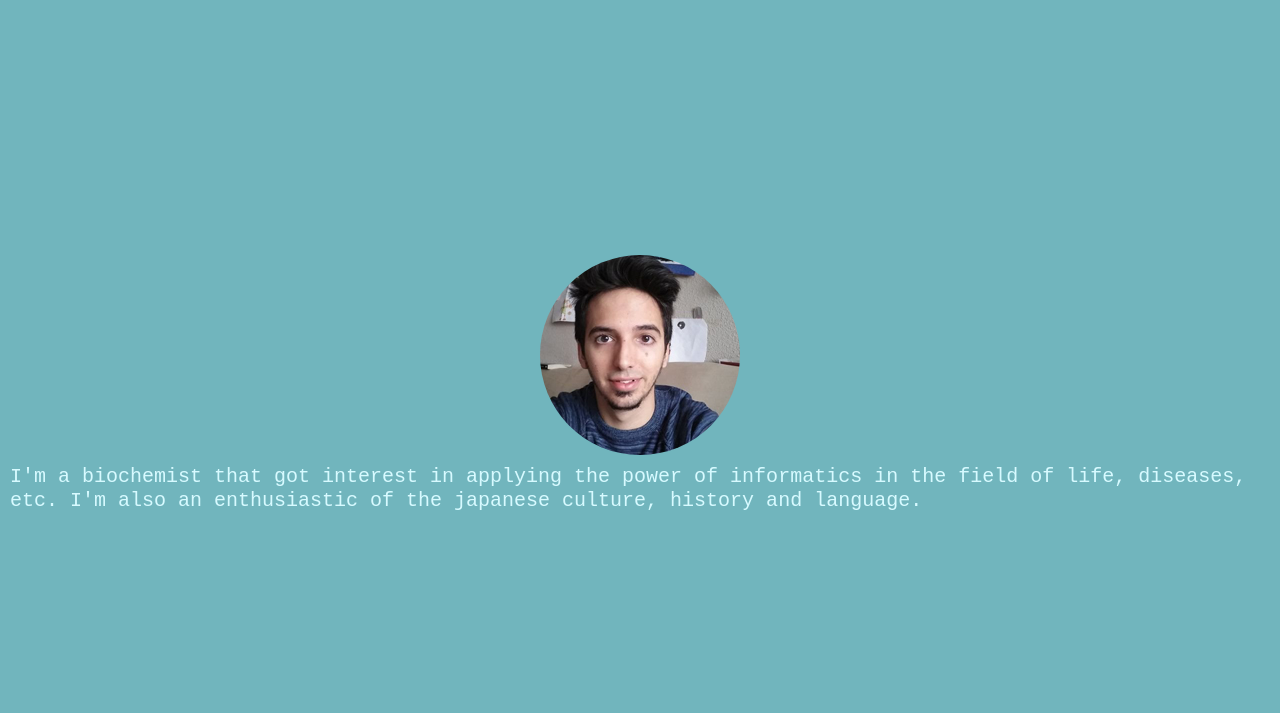
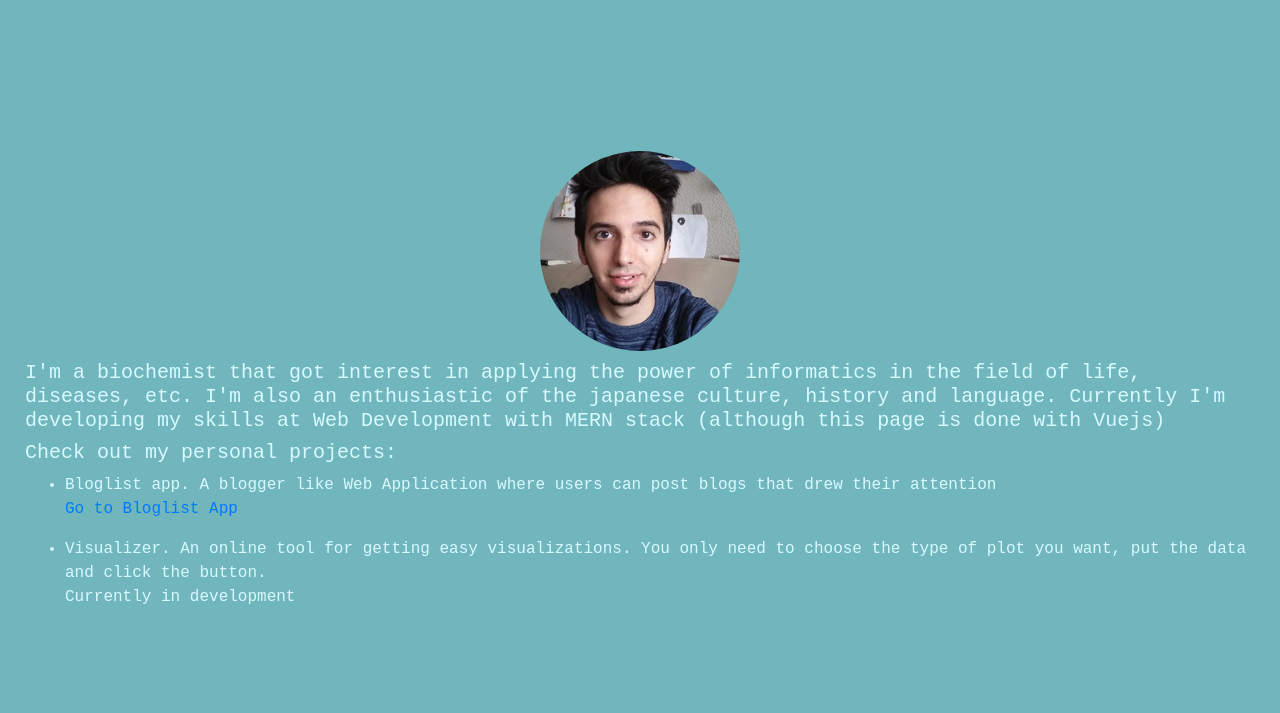
Before and after one commit to TheWildParamecium/TheWildParamecium.github.io, a plain HTML site: page index.html in a window 1280 px wide. Shown: the part 87-800 px from the top of the page. Drawn offline with nearby package versions, Linux system fonts and the light colour scheme.

Commit message:
New changes

```diff
--- a/index.html
+++ b/index.html
@@ -45,7 +45,27 @@
             </div>
 
             <div class="site-header-content">
+              <div class="container-fluid">
                 <h5>{{showContent}}</h5>
+                <h5>{{showProjects}}</h5>
+                <ul>
+                    <li>
+                        <p>
+                            {{showBloglist}}
+                            <br />
+                            <a href="https://gentle-taiga-51508.herokuapp.com/"> Go to Bloglist App</a>
+                        </p>
+
+                    </li>
+                    <li>
+                        <p>
+                            {{showVisualizer}}
+                            <br />
+                            Currently in development
+                        </p>
+                    </li>
+                </ul>
+              </div>
             </div>
         </header>
 
--- a/js/main.js
+++ b/js/main.js
@@ -3,14 +3,29 @@ var app = new Vue({
     data: {
       language: "en",
       description: {
-          en: "I'm a biochemist that got interest in applying the power of informatics in the field of life, diseases, etc. I'm also an enthusiastic of the japanese culture, history and language.",
-          sp: "Soy un bioquímico que está interesado en aplicar el poder de la informática en el campo de la vida, especialmente en la investigación de enfermedades. También soy un gran entusiasta de la cultura japonesa, así como su historia y lenguaje",
-          jp: "私の個人ページのへようこぞう．私はマラガの大学で生物化学を卒業して現在に生物情報学を働くことを目指しています。それに日本の文化や歴史などに関心を持ているし５年まえから日本語を勉強します"
+          en: "I'm a biochemist that got interest in applying the power of informatics in the field of life, diseases, etc. I'm also an enthusiastic of the japanese culture, history and language. Currently I'm developing my skills at Web Development with MERN stack (although this page is done with Vuejs)",
+          sp: "Soy un bioquímico que está interesado en aplicar el poder de la informática en el campo de la vida, especialmente en la investigación de enfermedades. También soy un gran entusiasta de la cultura japonesa, así como su historia y lenguaje. Actualmente estudio y desarrollo mis habilidades de desarrollo web con el stack MERN (aunque esta página está hecha con Vuejs)",
+          jp: "私の個人ページのへようこぞう．私はマラガの大学で生物化学を卒業して現在に生物情報学を働くことを目指しています。それに日本の文化や歴史などに関心を持ているし５年まえから日本語を勉強します. 最近Web Developmentを習っています(MERN Stack)"
       },
       media: {
           en: "Find more about me",
           sp: "Encuentrame en las redes",
           jp: "私についてを調べて"
+      },
+      projects: {
+          en: "Check out my personal projects:",
+          sp: "Echa un vistazo a mis proyectos:",
+          jp: "自分で作ったアプリをご覧ください"
+      },
+      bloglist: {
+          en: "Bloglist app. A blogger like Web Application where users can post blogs that drew their attention",
+          sp: "Bloglist app. Una aplicación web basada en blogs típicos, donde el usuario puede postear blogs externos que le han llamado la atención",
+          jp: "ブログリストアプリ。ブログのようなアプリ。人々は気になったブログを記録できて他人に見せます"
+      },
+      visualizer: {
+          en: "Visualizer. An online tool for getting easy visualizations. You only need to choose the type of plot you want, put the data and click the button.",
+          sp: "Visualizer. Una herramienta online para crear gráficos fácilmente. Solo necesitas elegir el tipo de gráfico, introducir los datos y pulsar el botón.",
+          jp: "ビスアライサ。簡単にグラフをできる道具。適当なグラフを選んでデータを入力してたのしみに"
       }
     },
 
@@ -28,6 +43,18 @@ var app = new Vue({
         showMedia: function() {
             newLanguage = this.language;
             return this.media[newLanguage]
+        },
+        showProjects: function() {
+            newLanguage = this.language;
+            return this.projects[newLanguage]
+        },
+        showVisualizer: function() {
+            newLanguage = this.language;
+            return this.visualizer[newLanguage]
+        },
+        showBloglist: function() {
+            newLanguage = this.language;
+            return this.bloglist[newLanguage]
         }
     }
 
```
